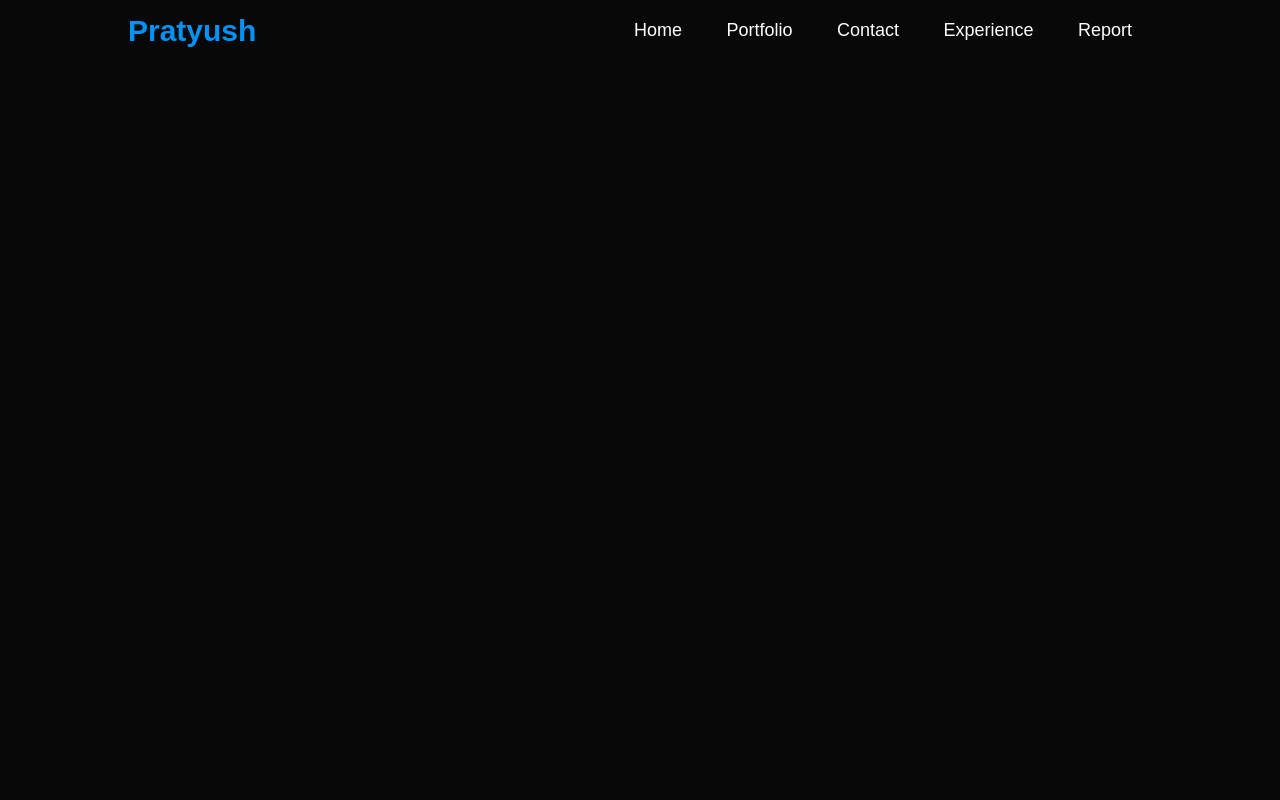
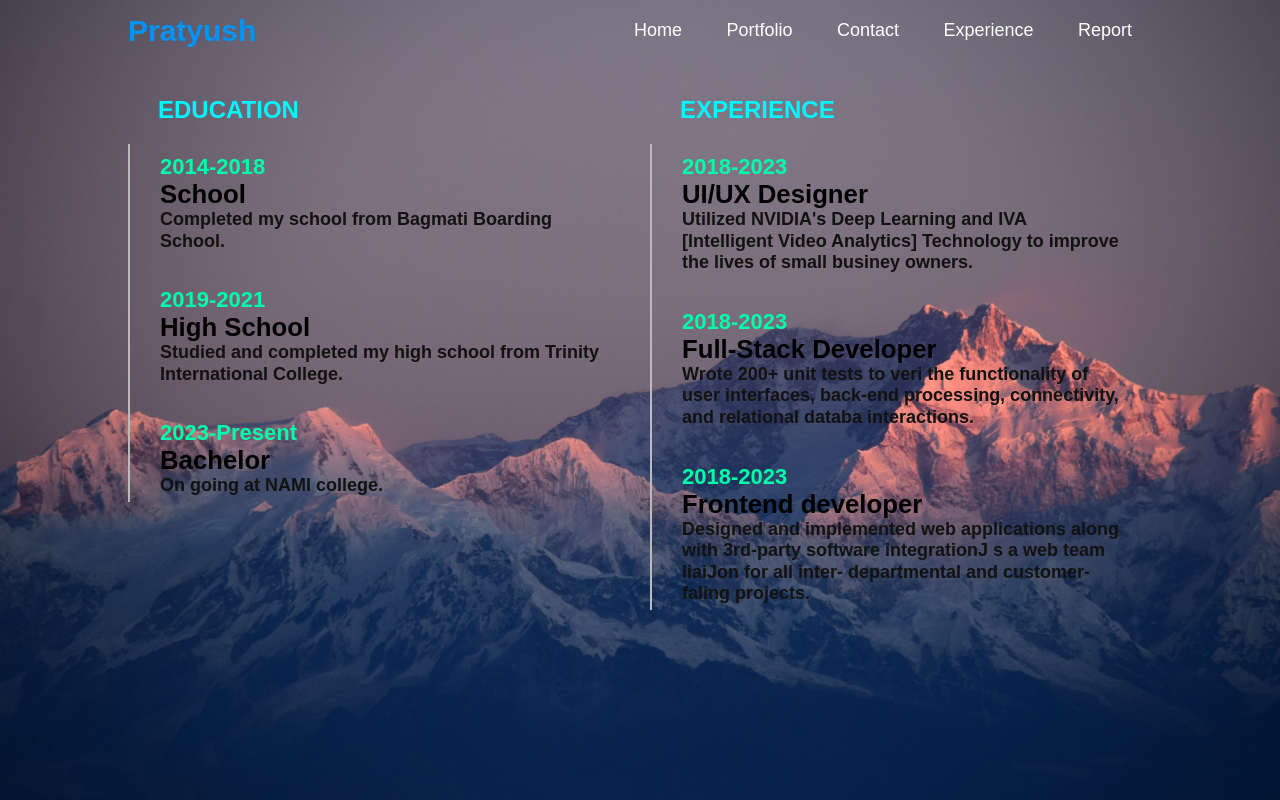
Before and after one commit to Pratyush-Neupane/CSY1018-Web-Development-Assignment-1-23834865-Pratyush-Neupane-Project-Report, a plain HTML site: page workexperience.html in a window 1280 px wide. Drawn offline with Linux system fonts and the light colour scheme.

Commit message:
workexperience page completed

```diff
--- a/style.css
+++ b/style.css
@@ -7,7 +7,7 @@
 }
 
 body{
-    background: #080808;
+    background: rgb(8, 43, 98);
     color: #fff;
 }
 
@@ -325,6 +325,73 @@ width: 100%;
 padding: 50px 30px;
 }
 }
+/*--end of contact page responsive--*/
+
+/*--work experience page--*/
+
+.experience{
+    width: 100%;
+    padding: 35px 10%;
+    color: #080808;
+}
+main.exp-row{
+    display: grid;
+    grid-template-columns: 1fr 1fr;
+    grid-column-gap: 20px;
+}
+.exp-title{
+    font-family: helvetica;
+    color: #00f7ff;
+    padding: 0px 0px 20px 30px;
+}
+.exp-contents{
+    padding: 0px 30px;
+    border-left: 2px solid #bababa;
+
+}
+.exp-box{
+    position: relative;
+    padding: 20px;
+
+    cursor: pointer;
+    transition: all 0.5s;
+    margin-bottom: 20px;
+}
+.exp-box:hover{
+    box-shadow: 0px 5px 15px 0px #ccc;
+    border: 1px solid transparent;
+}
+.exp-box h4{
+    position: relative;
+    color: #00ffaa;
+
+}
+.exp-box{
+    font-size: 22px;
+    padding: 10px 0px 5px;
+    font-family:  Helvetica;
+    color: black;
+}
+.exp-box p{
+    line-height: 1.2;
+    color: #121211;
+    font-size: 18px;
+    font-weight: 550;
+
+}
+/*--end of work experience page--*/
+/*--work experience page responsive--*/
+@media (max-width: 991px){
+    main.exp-row{
+        grid-template-columns: 1fr;
+    }
+    .exp-row .col:nth-child(2){
+        margin-top: 25px ;
+    }
+
+}
+
+/*--end of work experience page responsive--*/
 
   /*Responsive*/
 
--- a/workexperience.html
+++ b/workexperience.html
@@ -10,6 +10,7 @@
 
 </head>
 <body>
+    <div id="home">
         <div class="contenier">
         <div class="drop-down">
             <nav>
@@ -35,5 +36,74 @@
             </nav>
         </div>
         </div>
+        <div class="experience">
+            <main class="exp-row">
+                <!--education section-->
+                <section class="col">
+                    <header class="exp-title">
+                        <h2>EDUCATION</h2>
+                    </header>
+                    <div class="exp-contents">
+                        <div class="exp-box">
+                            <h4>2014-2018 </h4>
+                            <h3>School </h3>
+                            <p>Completed my school from Bagmati Boarding School.</p>
+
+                        </div>
+                        <div class="exp-box">
+                            <h4>2019-2021 </h4>
+                            <h3>High School </h3>
+                            <p>Studied and completed my high school from Trinity International College.</p>
+
+                        </div>
+                        <div class="exp-box">
+                            <h4>2023-Present </h4>
+                            <h3>Bachelor </h3>
+                            <p>On going at NAMI college.</p>
+
+                        </div>
+
+                    </div>
+                </section>
+                <!--end of education section-->
+
+                <!--experience section-->
+
+                <section class="col">
+                    <header class="exp-title">
+                        <h2>EXPERIENCE</h2>
+                    </header>
+                    <div class="exp-contents">
+                        <div class="exp-box">
+                            <h4>2018-2023 </h4>
+                            <h3>UI/UX Designer</h3>
+                            <p>Utilized NVIDIA's Deep Learning and IVA [lntelligent Video Analytics] Technology to improve the lives of small businey owners.</p>
+
+                        </div>
+                        <div class="exp-box">
+                            <h4>2018-2023 </h4>
+                            <h3>Full-Stack Developer</h3>
+                            <p>Wrote 200+ unit tests to veri the functionality of user
+                                interfaces, back-end processing, connectivity, and
+                                relational databa interactions.</p>
+
+                        </div>
+                        <div class="exp-box">
+                            <h4>2018-2023 </h4>
+                            <h3>Frontend developer </h3>
+                            <p>Designed and implemented web applications along with 3rd-party
+                                software integrationJ s a web team liaiJon for all inter-
+                                departmental and customer-faIing projects.</p>
+
+                        </div>
+
+                    </div>
+                </section>
+
+                <!--end of experience section-->
+
+            </main>
+        </div>
+    </div>
 </body>
 </html>
```
Also changed, not shown: portfolio.html (+1 -1 lines), site-report.html (+2 -0 lines). Lines whose indentation alone changed are shown as unchanged.
